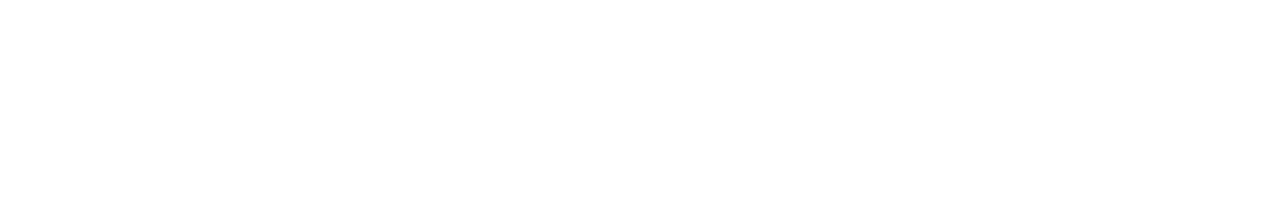
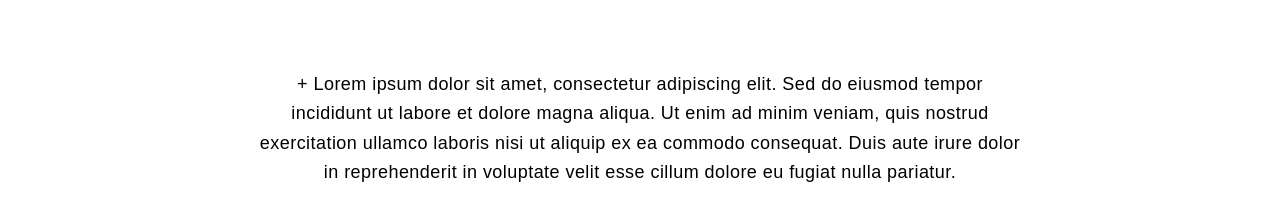
Before and after one commit to madsemilgodstil/template2, a Next.js app: page / in a window 1280 px wide. Shown: the part 1935-2156 px from the top of the page. Before the commit the page ends 1909 px from the top, so only its background shows below. Built offline with nearby package versions, Linux system fonts and the light colour scheme.

Commit message:
feat: add light hero section component with placeholder text

```diff
--- /dev/null
+++ b/src/app/components/HeroLight.jsx
@@ -0,0 +1,17 @@
+'use client';
+
+export default function HeroLight() {
+  return (
+    <section className="w-full bg-white text-black py-24">
+      <div className="container mx-auto px-8 flex items-center justify-center">
+        <div className="max-w-3xl text-center">
+          <p className="text-lg font-light tracking-wide leading-relaxed">
+            + Lorem ipsum dolor sit amet, consectetur adipiscing elit. Sed do eiusmod tempor incididunt ut labore et dolore magna aliqua.
+            Ut enim ad minim veniam, quis nostrud exercitation ullamco laboris nisi ut aliquip ex ea commodo consequat.
+            Duis aute irure dolor in reprehenderit in voluptate velit esse cillum dolore eu fugiat nulla pariatur.
+          </p>
+        </div>
+      </div>
+    </section>
+  );
+}
--- a/src/app/page.js
+++ b/src/app/page.js
@@ -2,6 +2,7 @@
 import SplitSection from './components/SplitSection';
 import Hero from './components/Hero';
 import GridSection from './components/GridSection';
+import HeroLight from './components/HeroLight';
 
 export default function Home() {
   return (
@@ -10,6 +11,7 @@
       <SplitSection />
       <Hero />
       <GridSection />
+      <HeroLight />
     </main>
   );
 }
```
